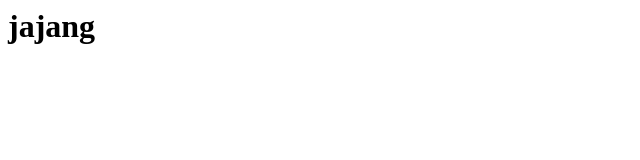
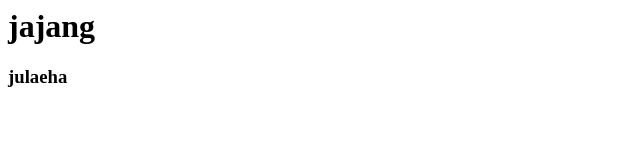
Before and after one commit to irfansr7/tutorial, a plain HTML site: page index.html in a window 1280 px wide. Shown: the full height of the page, 0-640 px from the left. Drawn offline with Linux system fonts and the light colour scheme.

Commit message:
perubahan lagi

```diff
--- a/index.html
+++ b/index.html
@@ -3,5 +3,6 @@
 </head>
 <body>
 <h1>jajang</h1>
+<h3>julaeha<h3>
 </body>
 </html>
```
